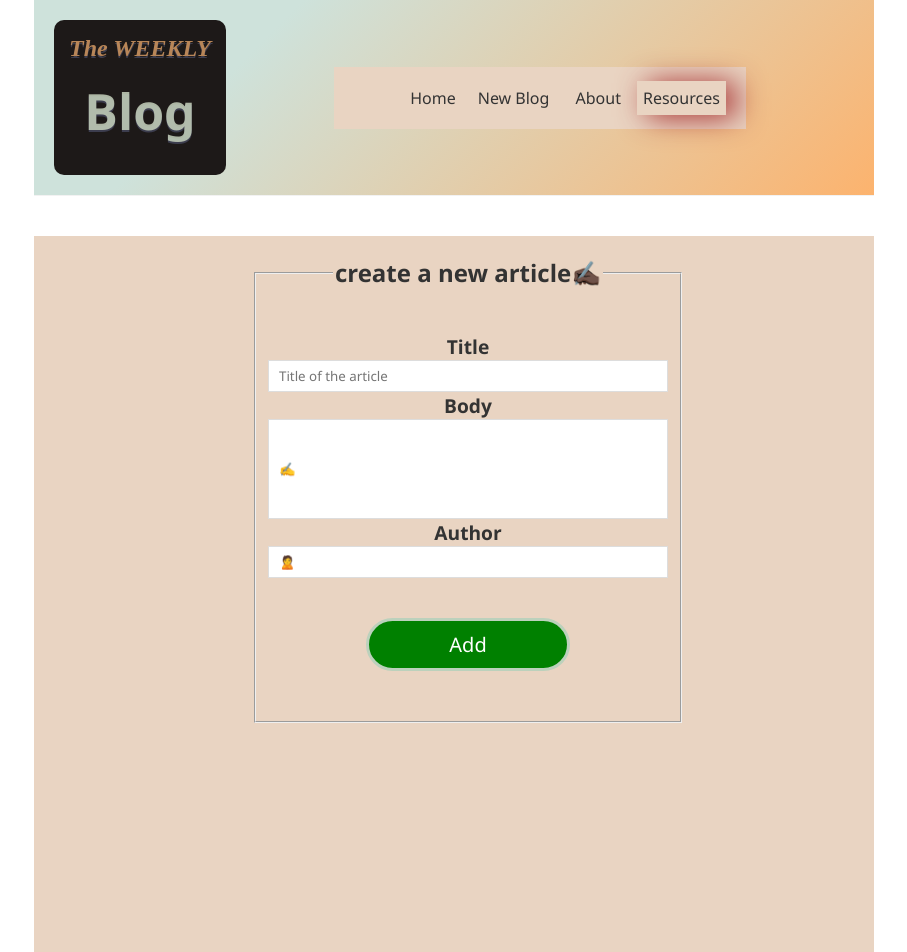
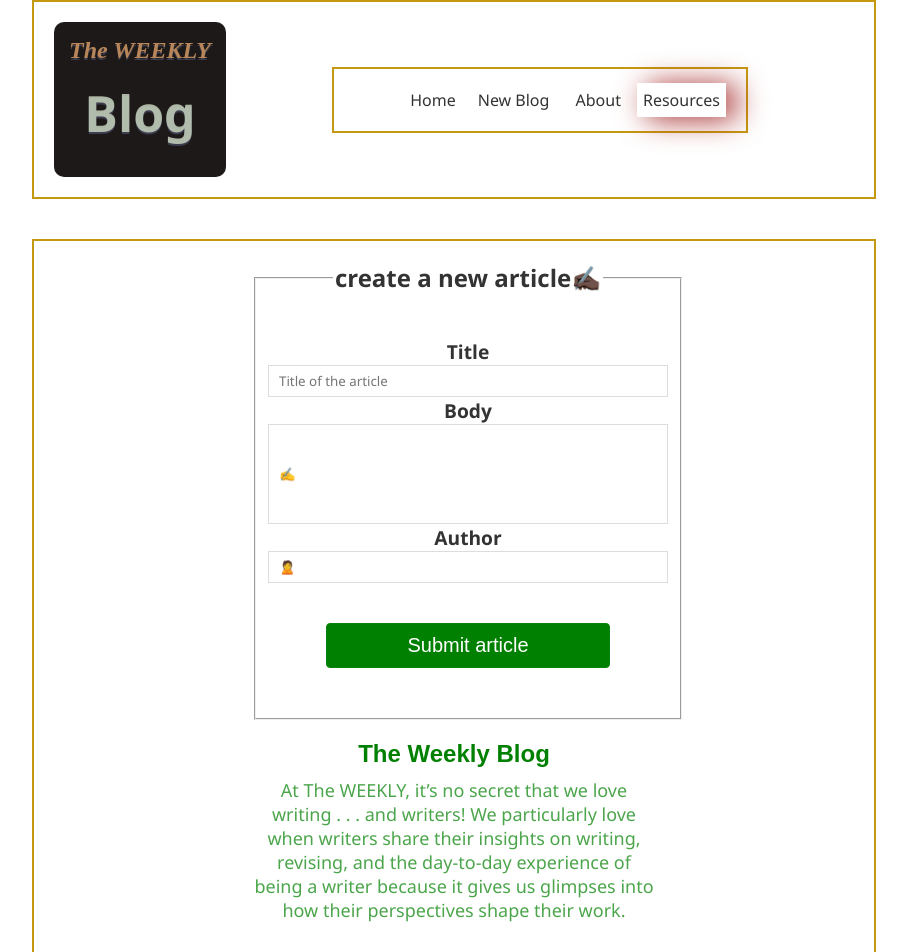
Before and after one commit to MissZamzam/blog-application, a React (Create React App) app: page /create in a window 1280 px wide. Shown: the top 952 px of the page, without its empty margins (186-1093 px from the left). Built offline with nearby package versions, Linux system fonts and the light colour scheme.

Commit message:
changes to style

```diff
--- a/src/ArticleRoutes.js
+++ b/src/ArticleRoutes.js
@@ -1,5 +1,6 @@
 import { useNavigate,useParams } from "react-router-dom";
 import useFetch from "./useFetch";
+import { NavLink } from "react-router-dom";
 
 function ArticalRoutes () {
     const {id} = useParams()
@@ -22,7 +23,10 @@ function ArticalRoutes () {
                         <h2>{ article.title }</h2>
                         <p>By { article.author }</p>
                         <div>{ article.body }</div>
-                         <button onClick={handleDelete}>Delete</button>
+                        <NavLink to='/'>
+                        <button onClick={handleDelete}>Delete</button>
+
+                        </NavLink>
                 </art>
                 )}
             </div>
--- a/src/Create.js
+++ b/src/Create.js
@@ -1,5 +1,7 @@
 import { useState } from "react";
 import { useNavigate} from "react-router-dom";
+// import { NavLink } from "react-router-dom"
+
 
 
 
@@ -55,12 +57,19 @@ const Create = () => {
             value={author}
             onChange={(e) => setAuthor(e.target.value)}
             >
+            </input>
+            {/* <NavLink to='/'> */}
+            <button className="button">Submit article</button>
+            {/* </NavLink> */}
 
-            </input>
-           <button className="button">Add</button>
            </fieldset>
 
         </form>
+
+        <h3>The Weekly Blog</h3>
+        <p className="footer">
+        At The WEEKLY, it’s no secret that we love writing . . . and writers! We particularly love when writers share their insights on writing, revising, and the day-to-day experience of being a writer because it gives us glimpses into how their perspectives shape their work.          </p>
+
     </div>
 }
 
--- a/src/index.css
+++ b/src/index.css
@@ -13,8 +13,10 @@
   align-items:  center;
   max-width: 800px;
   margin: 0 auto;
-  background-image: linear-gradient(315deg, #fcb36e 0%, #cee2db 74%);
-  border-bottom: 1px solid #f2f2f2;
+  /* background-image: linear-gradient(315deg, #fcb36e 0%, #cee2db 74%); */
+  border: 2px rgb(196, 153, 15) solid;
+
+  /* border-bottom: 1px solid #f2f2f2; */
 }
 .navbar h1 {
   font-family: 'Times New Roman', Times, serif;
@@ -49,7 +51,7 @@ padding:   6px;
 color: rgb(48, 39, 22);
 padding: 5px 10px;
 /* border: 2px solid #696b48; */
-/* border-radius: 5px; */
+border-radius: 5px;
 box-shadow: 0px 0px 40px 2px #946054;
 
 
@@ -58,7 +60,8 @@ box-shadow: 0px 0px 40px 2px #946054;
   max-width: 800px;
   margin: 40px auto;
   padding: 20px;
-  background-color: #e9d4c2;
+  /* background-color: #e9d4c2; */
+  border: 2px rgb(196, 153, 15) solid;
 
 }
 .article-preview {
@@ -121,22 +124,25 @@ box-shadow: 0px 0px 40px 2px #946054;
 }
 .button{
   margin: 40px;
-  border-radius: 30px;
+  border-radius: 4px;
   padding: 10px 80px;
   color: white;
   font-size: 20px;
   background-color:green ;
-  border: 3px solid rgb(188, 209, 188);
+  border: 1px solid rgb(11, 131, 11);
+  font-family: sans-serif;
+
 
 }
 .button:hover{
-color: rgb(241, 234, 223);
-background-color: rgb(177, 82, 27);
+color: rgb(22, 20, 16);
+background-color: rgb(38, 173, 31);
 border: 1px solid #eeece6;
-font-size: 30px;
+font-size: 20px;
 font-weight: 400;
-border-radius: 50px;
-box-shadow: 0px  2px 40px #0f0e0d;
+border-radius: 5px;
+font-family: sans-serif;
+/* box-shadow: 0px  2px 40px #0f0e0d; */
 }
 
 .article-preview{
@@ -221,3 +227,26 @@ height: 700px;
 .blog-image{
   margin-bottom: 10px;
 }
+
+
+h3{
+  margin-top: 20px;
+  color: green;
+  font-size: 1.5rem;
+  font-family: Grechen Fuemen , sans-serif;
+
+}
+
+.footer{
+  color: green;
+  font-size: 18px;
+  max-width: 700px;
+  opacity: 0.7;
+  margin: 10px 0;
+  cursor: pointer;
+  transition: 0.5s;
+}
+h3:hover{
+  opacity: 1;
+  cursor: pointer;
+}
```
